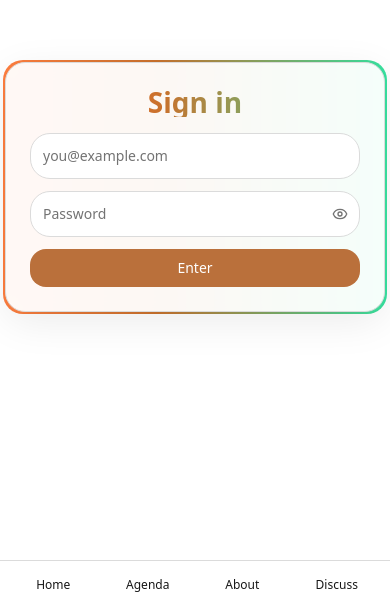
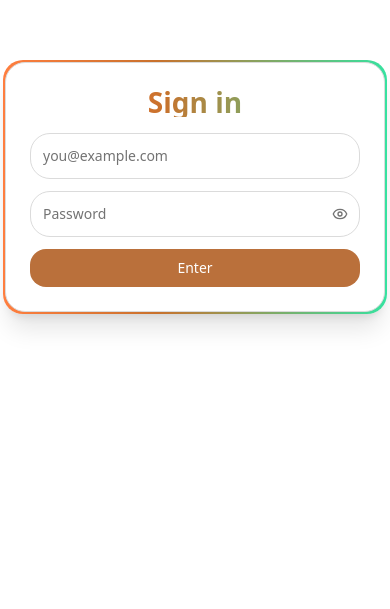
Before and after one commit to devenspear/dudester-1, a Next.js app: page /login in a window 390 px wide. Shown: the part 235-844 px from the top of the page. Built offline with nearby package versions, Linux system fonts and the light colour scheme; no server answers.

Commit message:
Login (iOS): hide bottom nav on /login; white card with light gradient border + shadow; ensure no mobile nav

```diff
--- a/app/globals.css
+++ b/app/globals.css
@@ -39,7 +39,9 @@ body{
 /* Hide app chrome on the login page */
 .route-login header,
 .route-login footer,
-.route-login nav[role="navigation"]{
+.route-login nav[role="navigation"],
+.route-login .safe,
+.route-login .md\:hidden{
   display:none;
 }
 
--- a/app/login/page.tsx
+++ b/app/login/page.tsx
@@ -41,13 +41,9 @@ export default function LoginPage() {
   return (
     <div className="min-h-[100dvh] flex items-center justify-center bg-white">
       <div className="w-full max-w-sm">
-        <div
-          className="rounded-2xl p-[2px]"
-          style={{
-            background: "linear-gradient(90deg,#ff7e3f 0%,#c9712c 40%,#36e2a0 100%)"
-          }}
-        >
-          <div className="card p-6 bg-white">
+        <div className="rounded-2xl p-[2px] shadow-xl"
+          style={{ background: "linear-gradient(90deg,#ff7e3f 0%,#c9712c 40%,#36e2a0 100%)" }}>
+          <div className="rounded-2xl p-6 bg-white border border-base-border">
             <h2 className="h2 mb-4 text-center">Sign in</h2>
             <form
               onSubmit={(e) => {
```
